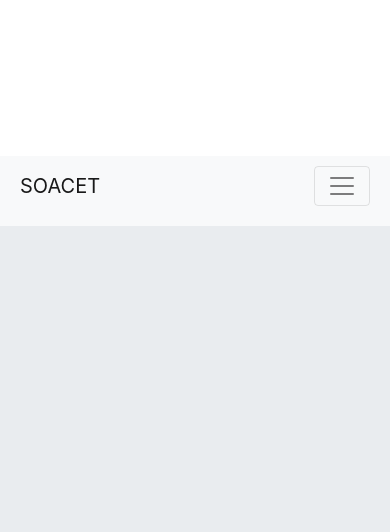
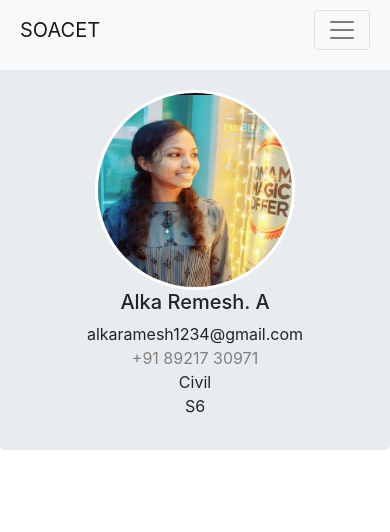
Before and after one commit to fabiii-20/soa, a plain HTML site: page alka/alka.html in a window 390 px wide. Shown: the top 532 px of the page. Drawn offline with nearby package versions, Linux system fonts and the light colour scheme.

Commit message:
Update artist.css

```diff
--- a/artist.css
+++ b/artist.css
@@ -1,6 +1,5 @@
 @media(max-width:400px){
     .phone{
-       padding-top: 100% !important;
-       margin-top: 40%;
+       paddiing-top: 20%;
     }
 }
```
